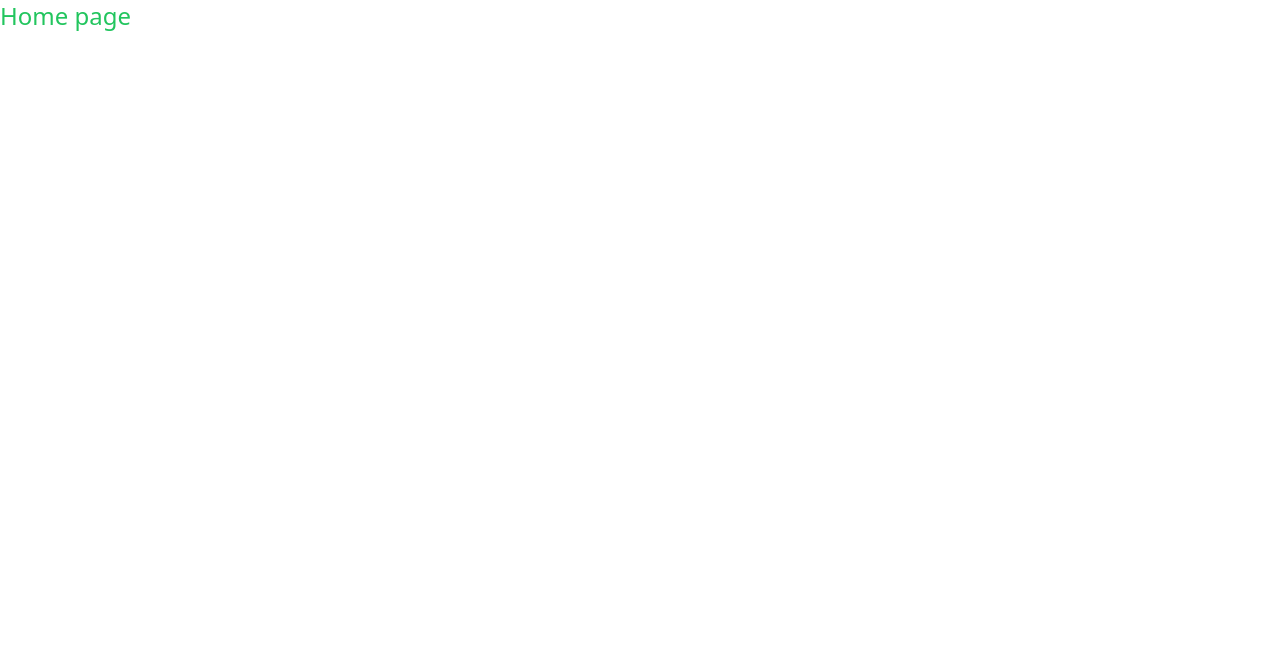
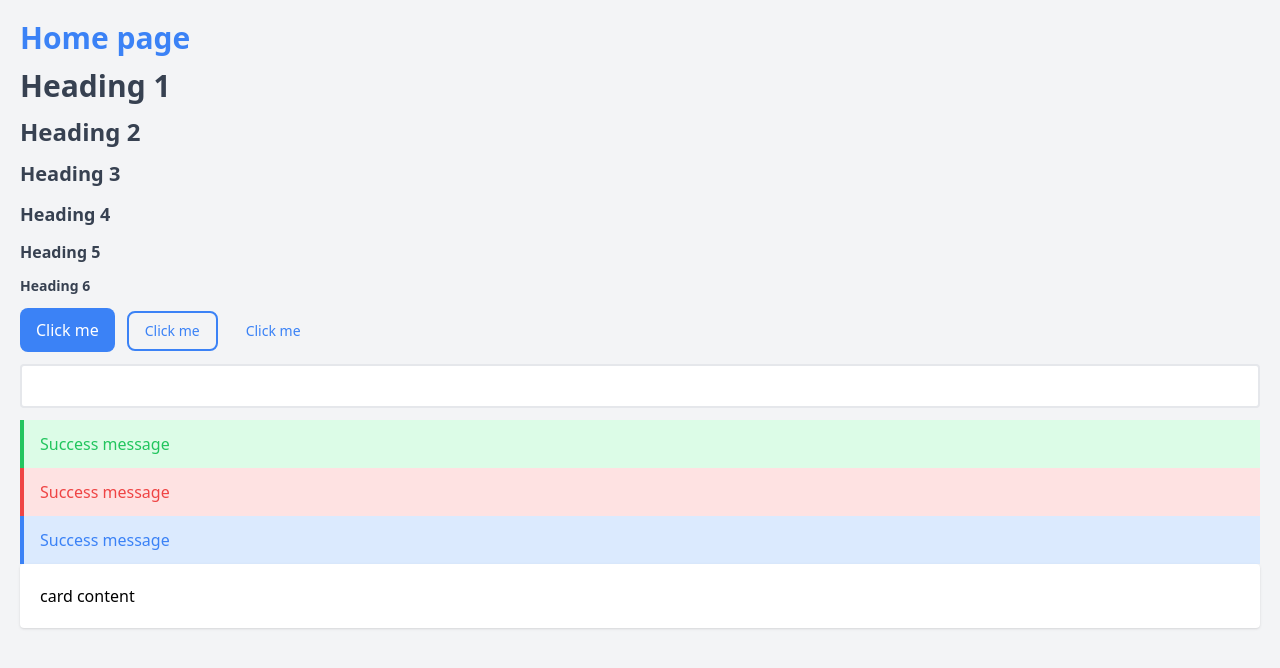
Before and after one commit to JiovannyCoder/blogmania-frontend, a React (Vite) app: page / in a window 1280 px wide. Shown: the top 668 px of the page. Built offline with nearby package versions, Linux system fonts and the light colour scheme.

Commit message:
UI styles initialized

```diff
--- a/src/index.css
+++ b/src/index.css
@@ -1,3 +1,83 @@
 @tailwind base;
 @tailwind components;
 @tailwind utilities;
+
+body {
+    @apply bg-gray-100
+}
+
+h1 {
+    @apply text-3xl mb-3 font-semibold text-gray-700
+}
+h2 {
+    @apply text-2xl  mb-3 font-semibold text-gray-700
+}
+h3 {
+    @apply text-xl  mb-3 font-semibold text-gray-700
+}
+h4 {
+    @apply text-lg  mb-3 font-semibold text-gray-700
+}
+h5 {
+    @apply text-base  mb-3 font-semibold text-gray-700
+}
+h6 {
+    @apply text-sm  mb-3 font-semibold text-gray-700
+}
+
+input {
+    @apply block rounded my-3 py-2 px-3 w-full focus:outline-none border-2 rounded focus:border-primary
+}
+
+input.error {
+    @apply border-2 focus:border-red-400 border-red-400
+}
+
+.btn-primary {
+    @apply bg-primary text-white text-sm
+    inline-flex items-center justify-center
+    px-4 py-2.5 rounded-lg
+    hover:bg-blue-400
+    active:bg-blue-600
+    transition-all duration-300 cursor-pointer
+}
+
+.btn-outline-primary {
+    @apply text-primary border-2 border-primary text-sm
+    inline-flex items-center justify-center
+    px-4 py-2 rounded-lg
+    hover:bg-primary hover:text-white
+    active:bg-blue-600 active:text-white
+    transition-all duration-300 cursor-pointer
+}
+
+.btn-text-primary {
+    @apply text-primary text-sm
+    inline-flex items-center justify-center
+    px-4 py-2.5 rounded-lg
+    hover:bg-blue-100
+    active:bg-blue-200
+    transition-all duration-300 cursor-pointer
+}
+
+.btn-primary.btn-lg,
+.btn-outline-primary.btn-lg,
+.btn-text-primary.btn-lg {
+    @apply px-4 py-2.5 text-base
+}
+
+.alert-success {
+    @apply py-3 px-4 bg-green-100 text-green-500 border-l-4 border-green-500
+}
+
+.alert-error {
+    @apply py-3 px-4  bg-red-100 text-red-500 border-l-4 border-red-500
+}
+
+.alert-info {
+    @apply py-3 px-4  bg-blue-100 text-blue-500 border-l-4 border-blue-500
+}
+
+.card {
+    @apply bg-white p-5 rounded shadow
+}
--- a/src/pages/home/Home.tsx
+++ b/src/pages/home/Home.tsx
@@ -1,8 +1,25 @@
 
 export default function Home() {
   return (
-    <div>
-      <h1 className="text-2xl text-green-500">Home page</h1>
+    <div className="p-5">
+      <h1 className="text-primary">Home page</h1>
+      <h1>Heading 1</h1>
+      <h2>Heading 2</h2>
+      <h3>Heading 3</h3>
+      <h4>Heading 4</h4>
+      <h5>Heading 5</h5>
+      <h6>Heading 6</h6>
+      <button className="btn-primary btn-lg mr-3">Click me</button>
+      <button className="btn-outline-primary mr-3">Click me</button>
+      <button className="btn-text-primary">Click me</button>
+      <input type="text" />
+      <div className="alert-success">Success message</div>
+      <div className="alert-error">Success message</div>
+      <div className="alert-info">Success message</div>
+
+      <div className="card">
+        card content
+      </div>
     </div>
   )
 }
--- a/tailwind.config.js
+++ b/tailwind.config.js
@@ -5,7 +5,11 @@ export default {
       "./src/**/*.{js,ts,jsx,tsx,mdx}"
   ],
   theme: {
-    extend: {},
+    extend: {
+      colors: {
+        primary: "rgb(59, 130, 246)"
+      }
+    },
   },
   plugins: [],
 }
```
